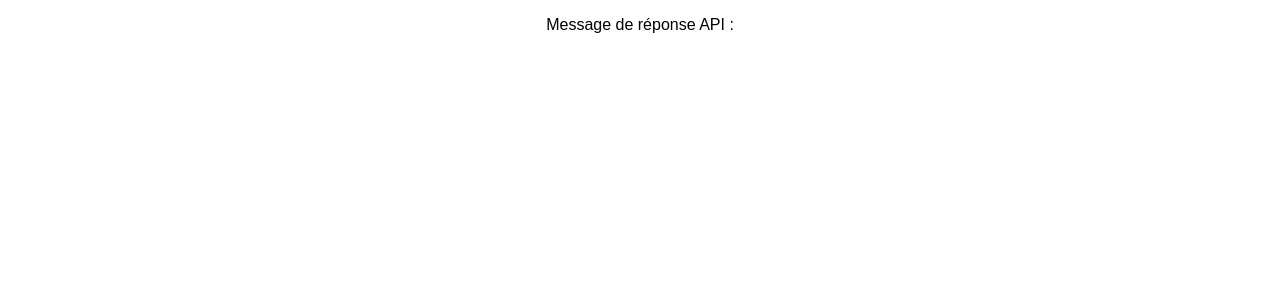
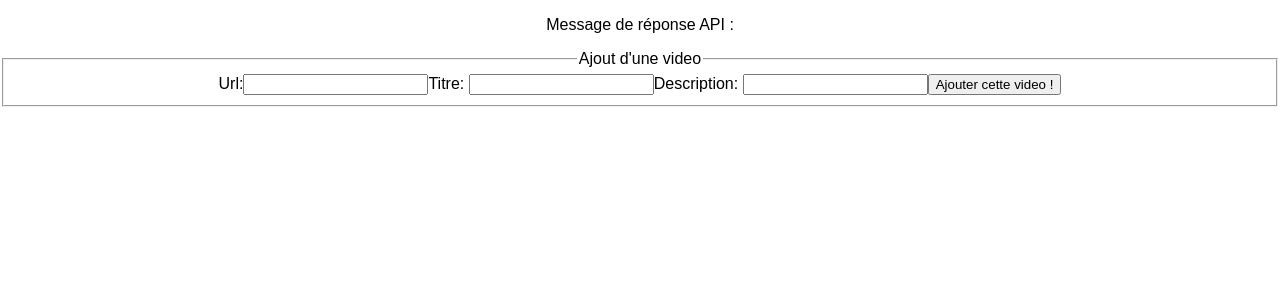
Before and after one commit to estellerostan/uni-video-gallery, a React (Create React App) app: page / in a window 1280 px wide. Shown: the top 300 px of the page. Built offline with nearby package versions, Linux system fonts and the light colour scheme; no server answers.

Commit message:
Ajoute le formulaire d'ajout de vidéo

```diff
--- a/package.json
+++ b/package.json
@@ -4,10 +4,12 @@
   "private": true,
   "dependencies": {
     "express": "^4.16.2",
-    "mongodb": "^3.0.1",
+    "mongodb": "^2.2.33",
     "multer": "^1.3.0",
     "react": "^16.2.0",
     "react-dom": "^16.2.0",
+    "react-router": "^4.2.0",
+    "react-router-dom": "^4.2.2",
     "react-scripts": "1.1.0"
   },
   "scripts": {
--- a/src/App.js
+++ b/src/App.js
@@ -6,6 +6,7 @@ class App extends Component {
         super();
 
         this.connectionResponseMessageFromApiAsync = this.connectionResponseMessageFromApiAsync.bind(this);
+        this.handleSubmit = this.handleSubmit.bind(this);
 
         this.state = {
             apiResponseMessage: ""
@@ -13,7 +14,7 @@ class App extends Component {
     }
 
     componentDidMount() {
-        this.connectionResponseMessageFromApiAsync('http://localhost:8080/api/connection')
+        this.connectionResponseMessageFromApiAsync('http://localhost:8080/api/connection');
     }
 
     connectionResponseMessageFromApiAsync(url) {
@@ -26,10 +27,41 @@ class App extends Component {
         })
     }
 
-  render() {
+    handleSubmit(event) {
+        event.preventDefault();
+        const data = new FormData(event.target);
+
+        data.set('url', data.get('url'));
+        data.set('title', data.get('title'));
+        data.set('description', data.get('description'));
+
+        fetch('http://localhost:8080/api/video', {
+            method: 'POST',
+            body: data,
+        });
+    }
+
+    render() {
     return (
       <div className="App">
           <p >Message de réponse API : {this.state.apiResponseMessage}</p>
+
+          <form onSubmit={this.handleSubmit}>
+              <fieldset>
+                  <legend>Ajout d'une video</legend>
+
+                  <label htmlFor="url">Url:</label>
+                  <input name="url" required type="text"/>
+
+                  <label htmlFor="title">Titre: </label>
+                  <input name="title" required type="text"/>
+
+                  <label htmlFor="description">Description: </label>
+                  <input name="description" required type="text"/>
+
+                  <button>Ajouter cette video !</button>
+              </fieldset>
+          </form>
       </div>
     );
   }
```
Also changed, not shown: app_modules/mongo-api.js (+41 -1 lines), src/server.js (+29 -0 lines).
